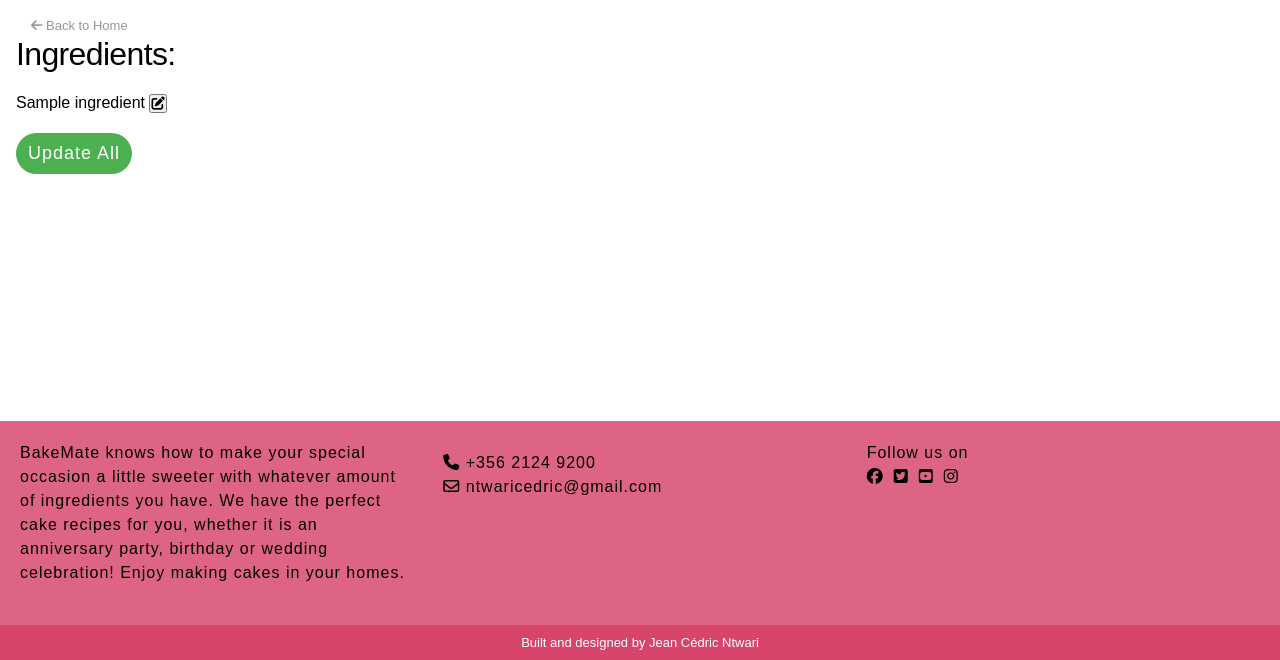
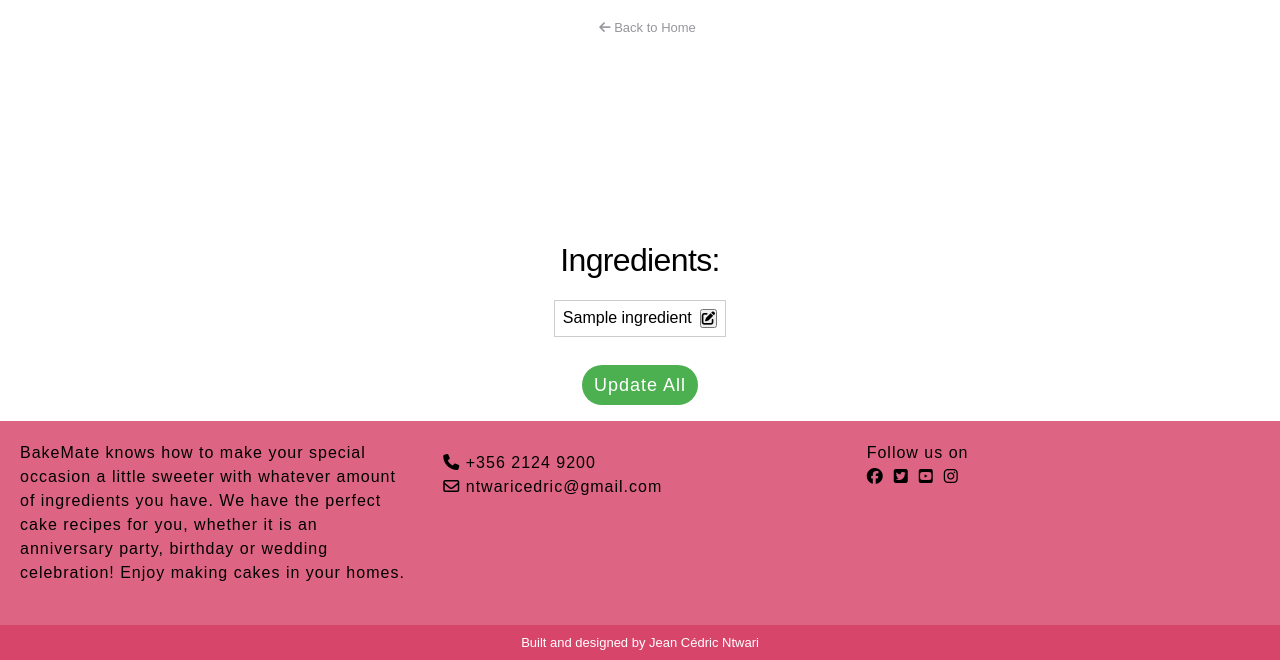
Before and after one commit to CedricNtwari/bake-mate, a Flask app: page /ingredient/1 in a window 1280 px wide. Shown: the part 140-800 px from the top of the page. Run offline with Flask 3, Linux system fonts and the light colour scheme; a database or web service that is not in the repository returns one stand-in record (values such as "Sample title"); data that the repository does not hold is empty; some libraries are stand-ins or nearby versions.

Commit message:
Style list of ingredients

```diff
--- a/static/css/style.css
+++ b/static/css/style.css
@@ -176,9 +176,30 @@ a {
     color: #4a4a4a;
  }
 
- .ingredient-item {
+ .main {
+    display: flex;
+    flex-direction: column;
+    align-items: center;
+}
+
+.ingredient-list {
     list-style: none;
- }
+    padding: 0;
+}
+
+.ingredient-item {
+    display: flex;
+    justify-content: space-between;
+    align-items: center;
+    border: 1px solid #ccc;
+    margin-bottom: 8px;
+    padding: 8px;
+    list-style: none;
+}
+
+.ingredient-quantity-name {
+    flex: 1;
+}
 
 .edit-panel {
     display: none;
@@ -186,6 +207,16 @@ a {
 
 .show-edit-panel {
     display: block;
+}
+
+.edit-btn {
+    margin-left: 8px;
+}
+
+/* Add styling for the check icon */
+.ingredient-item i.fas.fa-check {
+    margin-left: auto;
+    color: green; /* Change the color as needed */
 }
 
 .load-more-btn {
--- a/templates/ingredient.html
+++ b/templates/ingredient.html
@@ -39,12 +39,12 @@
             </div>
         </form>
     </header>
-    <main>
+    <main class="main">
         <a href="/" class="text-details">
             <i class="fas fa-arrow-left"></i> Back to Home
         </a>
         <h1 class="add-margin">Ingredients:</h1>
-        <ul>
+        <ul class="ingredient-list">
             {% if ingredients is not none %}
             {% for ingredient in ingredients %}
             <li class="ingredient-item">
```
